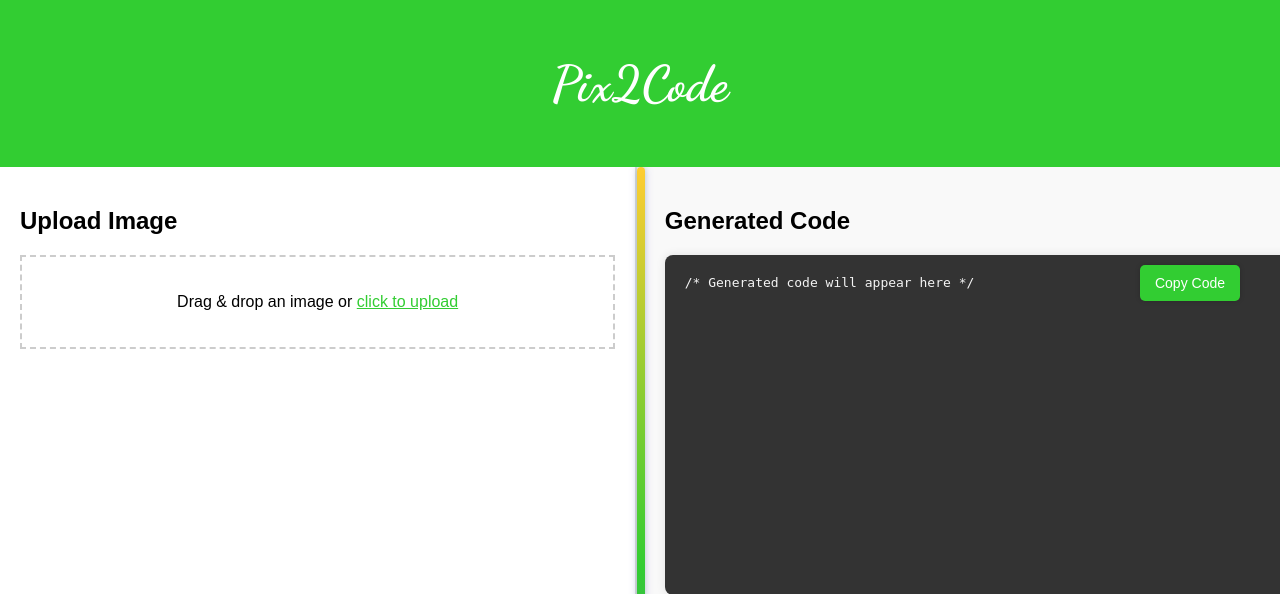
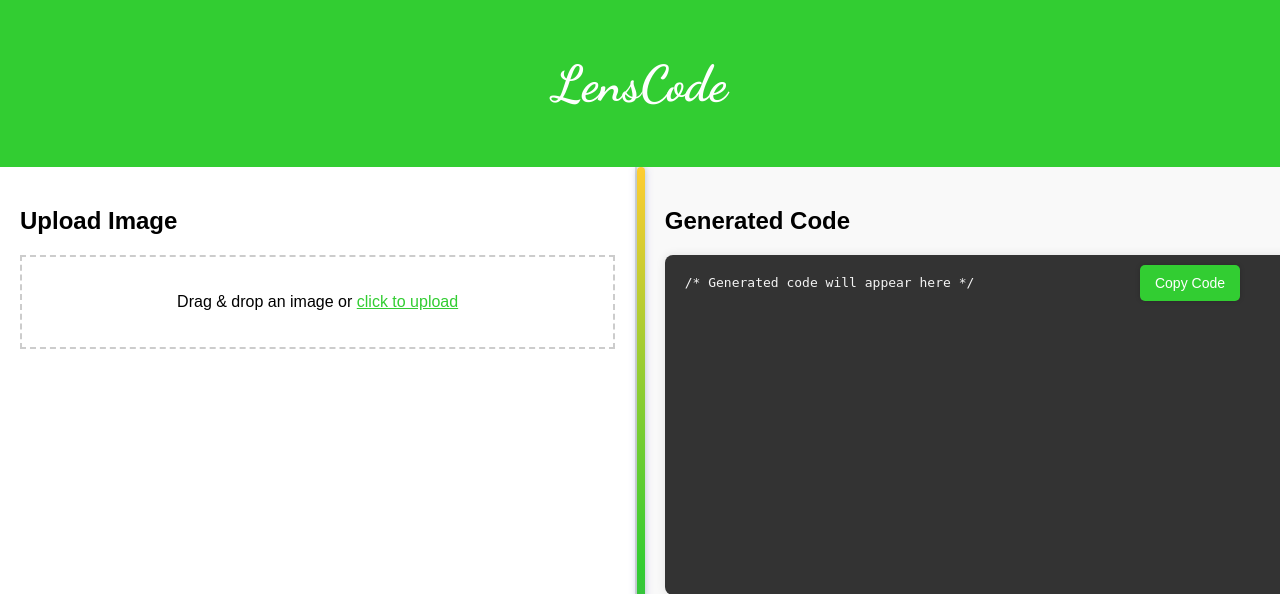
Before and after one commit to Vinay552022/LensCode, a Flask app: page / in a window 1280 px wide. Shown: the top 594 px of the page. Run offline with Flask 3, Linux system fonts and the light colour scheme.

Commit message:
Update myindex.html

```diff
--- a/templates/myindex.html
+++ b/templates/myindex.html
@@ -10,7 +10,7 @@
 </head>
 <body>
     <div class="header">
-        <h1 class="heading">Pix2Code</h1>
+        <h1 class="heading">LensCode</h1>
     </div>
 
     <div class="container">
```
